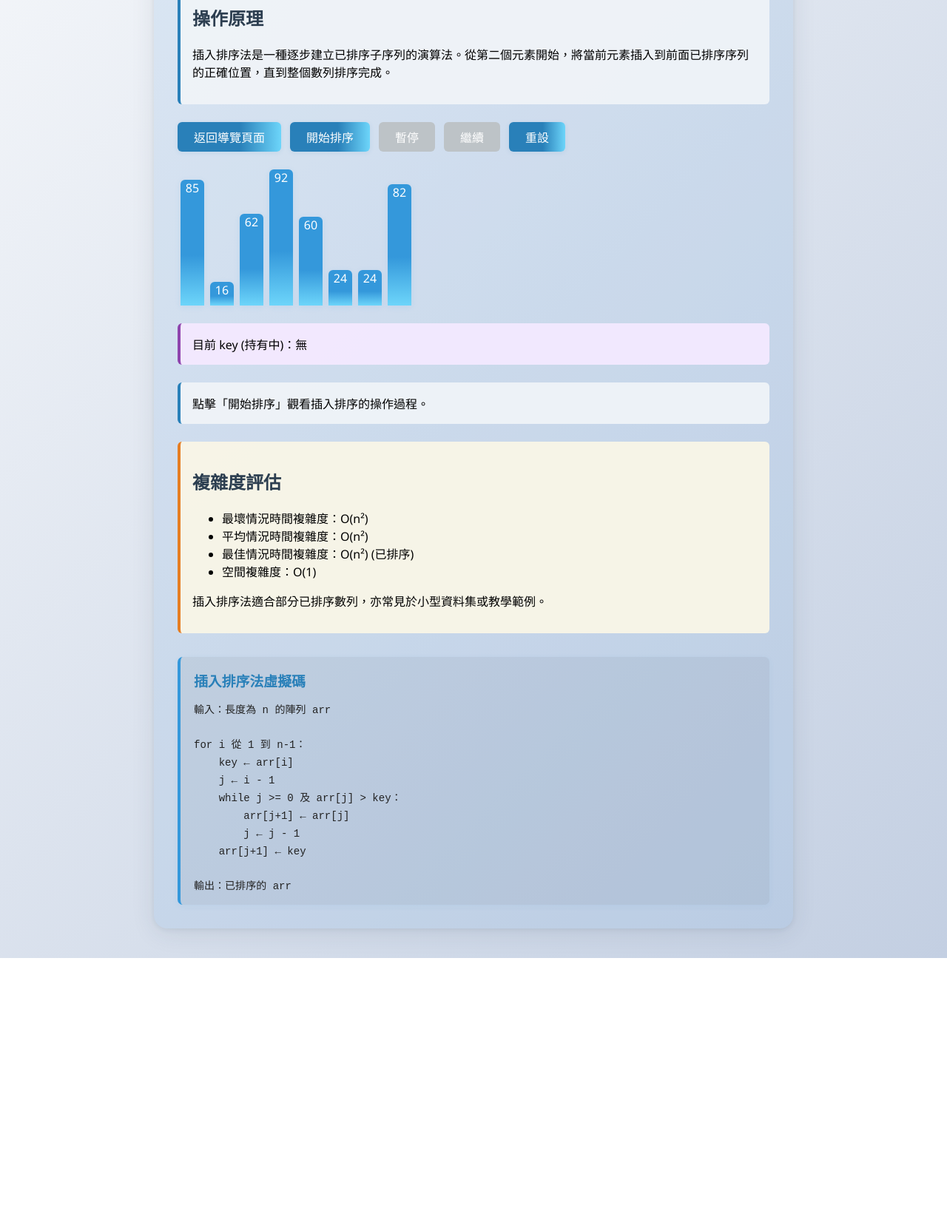
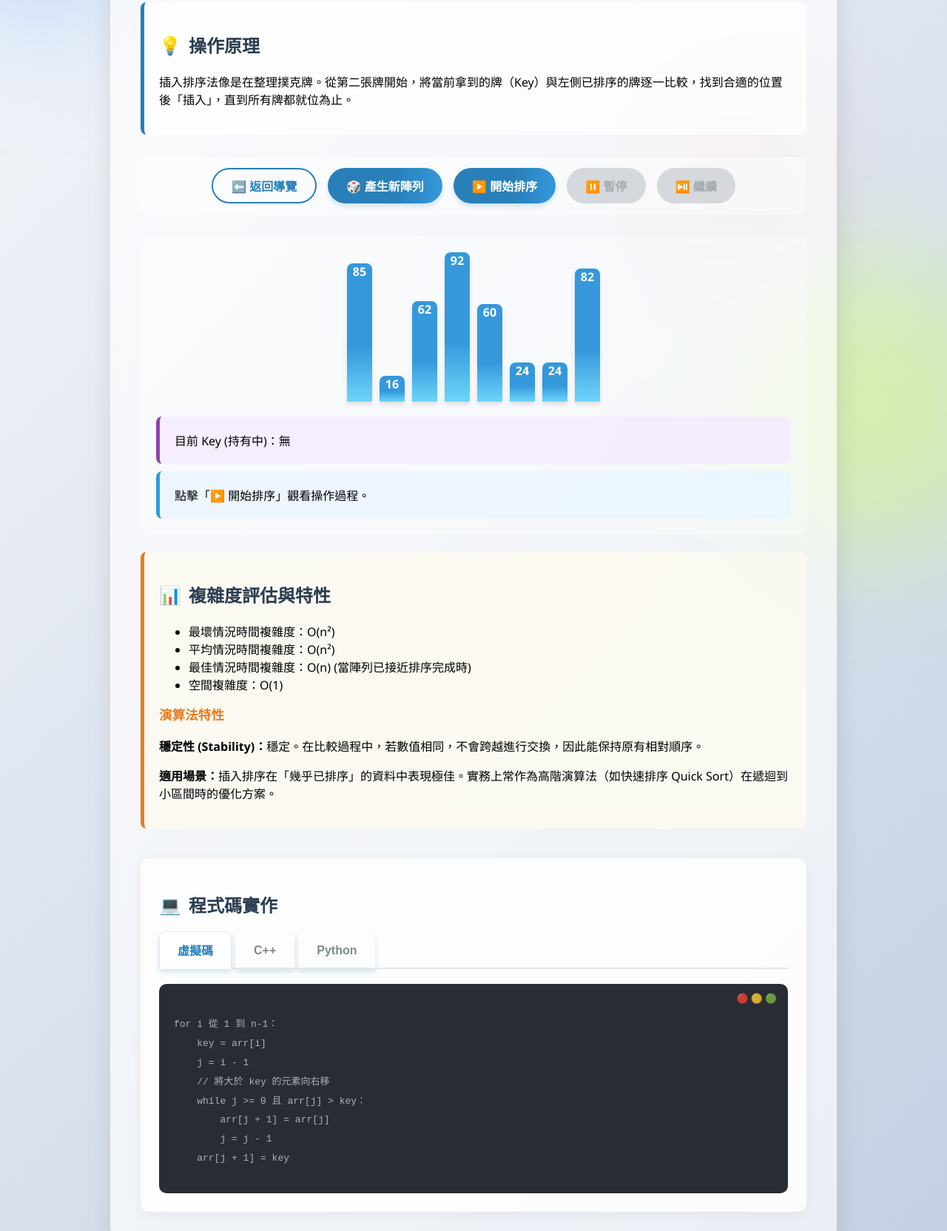
Before and after one commit to chiiily/sort_report, a plain HTML site: page insertion_sort.html in a window 1280 px wide. Shown: the part 201-1865 px from the top of the page at 74% size. Before the commit the page ends 1496 px from the top, so only its background shows below. Drawn offline with Linux system fonts and the light colour scheme.

Commit message:
優化界面與演示動畫

```diff
--- a/insertion_sort.html
+++ b/insertion_sort.html
@@ -4,152 +4,265 @@
     <meta charset="UTF-8">
     <title>插入排序法教學</title>
     <style>
+        :root {
+            --primary-blue: #3498db;
+            --secondary-blue: #2980b9;
+            --orange: #e67e22;
+            --green: #2ecc71;
+            --purple: #8e44ad;
+            --bg-start: #f5f7fa;
+            --bg-end: #c3cfe2;
+            --text-main: #2c3e50;
+            --text-muted: #7f8c8d;
+        }
+
         body {
-            font-family: 'Segoe UI', Arial, sans-serif;
-            background: linear-gradient(135deg, #f5f7fa 0%, #c3cfe2 100%);
+            font-family: 'Segoe UI', 'Microsoft JhengHei', Arial, sans-serif;
+            background: linear-gradient(135deg, var(--bg-start) 0%, var(--bg-end) 100%);
             min-height: 100vh;
             margin: 0;
-            padding: 0;
+            padding: 20px;
+            box-sizing: border-box;
+            position: relative;
+            overflow-x: hidden;
         }
+
+        /* --- 背景裝飾球 --- */
+        .bg-shape {
+            position: fixed;
+            border-radius: 50%;
+            filter: blur(80px);
+            z-index: -1;
+            opacity: 0.5;
+        }
+        .shape1 { width: 300px; height: 300px; background: #a1c4fd; top: -50px; left: -100px; }
+        .shape2 { width: 400px; height: 400px; background: #d4fc79; bottom: -150px; right: -100px; }
+        .shape3 { width: 200px; height: 200px; background: #ff9a9e; top: 40%; right: 15%; opacity: 0.3; }
+
         .container {
-            max-width: 800px;
+            max-width: 900px;
             margin: 40px auto;
-            background: rgba(120, 170, 220, 0.18);
-            border-radius: 18px;
-            box-shadow: 0 6px 32px 0 rgba(44,62,80,0.10), 0 1.5px 6px 0 rgba(44,62,80,0.08);
-            padding: 40px 32px 32px 32px;
+            background: rgba(255, 255, 255, 0.65);
+            backdrop-filter: blur(15px);
+            -webkit-backdrop-filter: blur(15px);
+            border: 1px solid rgba(255, 255, 255, 0.3);
+            border-radius: 20px;
+            box-shadow: 0 15px 35px rgba(0,0,0,0.1);
+            padding: 40px;
         }
-        h1, h2 { color: #2c3e50; }
+
+        h1 {
+            color: var(--text-main);
+            text-align: center;
+            font-size: 2.5em;
+            margin-top: 0;
+            margin-bottom: 30px;
+            position: relative;
+            padding-bottom: 15px;
+        }
+        h1::after {
+            content: '';
+            position: absolute;
+            bottom: 0; left: 50%; transform: translateX(-50%);
+            width: 100px; height: 4px;
+            background: linear-gradient(90deg, var(--primary-blue), var(--secondary-blue));
+            border-radius: 2px;
+        }
+
+        h2 { color: var(--text-main); display: flex; align-items: center; gap: 10px; }
+
         .array-bar {
             display: inline-block;
-            width: 32px;
-            margin: 0 4px;
-            background: linear-gradient(180deg, #3498db 60%, #6dd5fa 100%);
+            width: 34px;
+            margin: 0 5px;
+            background: linear-gradient(180deg, var(--primary-blue) 60%, #6dd5fa 100%);
             color: #fff;
             text-align: center;
-            border-radius: 6px 6px 0 0;
+            font-weight: bold;
+            border-radius: 8px 8px 0 0;
             transition: background 0.3s, box-shadow 0.3s;
             vertical-align: bottom;
-            box-shadow: 0 2px 8px 0 rgba(52,152,219,0.10);
+            box-shadow: 0 4px 6px rgba(0,0,0,0.1);
         }
         .array-bar.active {
-            background: linear-gradient(180deg, #e67e22 60%, #f9d423 100%);
-            box-shadow: 0 4px 16px 0 rgba(230,126,34,0.15);
+            background: linear-gradient(180deg, var(--orange) 60%, #f9d423 100%);
+            box-shadow: 0 4px 6px rgba(0,0,0,0.1);
         }
         .array-bar.sorted {
-            background: linear-gradient(180deg, #2ecc71 60%, #a8ff78 100%);
-            box-shadow: 0 4px 16px 0 rgba(46,204,113,0.12);
+            background: linear-gradient(180deg, var(--green) 60%, #a8ff78 100%);
+            box-shadow: 0 4px 6px rgba(46,204,113,0.2);
         }
+
         .controls {
-            margin: 24px 0;
+            margin: 30px 0;
             display: flex;
             flex-wrap: wrap;
-            gap: 12px;
+            gap: 15px;
+            justify-content: center;
+            background: rgba(255,255,255,0.4);
+            padding: 15px;
+            border-radius: 10px;
         }
         button {
-            padding: 8px 22px;
+            padding: 10px 25px;
             font-size: 16px;
             border: none;
-            border-radius: 6px;
-            background: linear-gradient(90deg, #2980b9 60%, #6dd5fa 100%);
+            border-radius: 25px;
+            background: linear-gradient(90deg, var(--secondary-blue) 60%, var(--primary-blue) 100%);
             color: #fff;
             cursor: pointer;
-            box-shadow: 0 1.5px 6px 0 rgba(41,128,185,0.10);
-            transition: background 0.2s, box-shadow 0.2s;
+            box-shadow: 0 4px 6px rgba(41,128,185,0.2);
+            transition: all 0.3s ease;
+            font-weight: 600;
         }
-        button:disabled {
-            background: #bdc3c7;
-            cursor: not-allowed;
-            box-shadow: none;
+        button:hover:not(:disabled) {
+            transform: translateY(-2px);
+            box-shadow: 0 6px 12px rgba(41,128,185,0.3);
         }
+        button:disabled { background: #d5d8dc; cursor: not-allowed; color: #a6acaf; box-shadow: none; }
+
+        .back-btn { background: transparent; color: var(--secondary-blue); border: 2px solid var(--secondary-blue); box-shadow: none; }
+
         .explanation {
-            background: rgba(240,244,248,0.95);
-            border-left: 4px solid #2980b9;
-            padding: 16px;
+            background: rgba(255,255,255,0.7);
+            border-left: 5px solid var(--secondary-blue);
+            padding: 20px;
             margin: 24px 0;
-            border-radius: 6px;
+            border-radius: 8px;
         }
         .complexity {
-            background: rgba(249,246,231,0.95);
-            border-left: 4px solid #e67e22;
-            padding: 16px;
-            border-radius: 6px;
+            background: rgba(253, 251, 241, 0.8);
+            border-left: 5px solid var(--orange);
+            padding: 20px;
+            border-radius: 8px;
         }
-        .pseudocode-block {
-            background: rgba(44,62,80,0.07);
-            border-left: 4px solid #3498db;
-            padding: 18px 18px 12px 18px;
-            margin: 32px 0 0 0;
-            border-radius: 7px;
-            font-family: 'Consolas', 'Menlo', 'Monaco', 'Courier New', monospace;
-            box-shadow: 0 2px 8px 0 rgba(52,152,219,0.06);
+
+        /* --- 程式碼標籤頁與動畫 --- */
+        .code-section {
+            margin-top: 40px;
+            background: rgba(255,255,255,0.8);
+            padding: 25px;
+            border-radius: 12px;
+            box-shadow: 0 4px 15px rgba(0,0,0,0.05);
         }
-        .pseudocode-block h2 {
-            margin-top: 0;
-            color: #2980b9;
-            font-size: 1.18em;
+        .tabs { display: flex; border-bottom: 2px solid #e5e8e8; margin-bottom: 20px; gap: 5px; }
+        .tab-btn {
+            background: transparent; color: var(--text-muted);
+            border: 1px solid transparent; border-bottom: none;
+            padding: 12px 24px; font-weight: 600; cursor: pointer;
+            transition: all 0.3s; border-radius: 8px 8px 0 0;
+            margin-bottom: -2px;
         }
-        .pseudocode-block pre {
-            margin: 0;
-            background: none;
-            font-size: 1.08em;
-            color: #222;
-            line-height: 1.7;
-            overflow-x: auto;
-        }
-        .pseudocode-block code {
-            background: none;
-            padding: 0;
+        .tab-btn.active { color: var(--secondary-blue); background: #fff; border-color: #e5e8e8; border-bottom: 2px solid #fff; }
+
+        .tab-content { display: none; background: #282c34; border-radius: 10px; padding: 20px; position: relative; }
+        .tab-content.active { display: block; animation: fadeIn 0.5s ease; }
+        .tab-content::before { content: '🔴 🟡 🟢'; position: absolute; top: 10px; right: 15px; font-size: 0.8em; opacity: 0.8; }
+        .tab-content pre { margin-top: 20px; color: #abb2bf; font-family: 'Consolas', monospace; line-height: 1.6; overflow-x: auto; }
+
+        @keyframes fadeIn {
+            from { opacity: 0; transform: translateY(10px); }
+            to { opacity: 1; transform: translateY(0); }
         }
     </style>
 </head>
 <body>
+    <div class="bg-shape shape1"></div>
+    <div class="bg-shape shape2"></div>
+    <div class="bg-shape shape3"></div>
+
 <div class="container">
-    <h1>插入排序法（Insertion Sort）教學</h1>
+    <h1>插入排序法（Insertion Sort）</h1>
+
     <div class="explanation">
-        <h2>操作原理</h2>
-        <p>插入排序法是一種逐步建立已排序子序列的演算法。從第二個元素開始，將當前元素插入到前面已排序序列的正確位置，直到整個數列排序完成。</p>
+        <h2><span>💡</span> 操作原理</h2>
+        <p>插入排序法像是在整理撲克牌。從第二張牌開始，將當前拿到的牌（Key）與左側已排序的牌逐一比較，找到合適的位置後「插入」，直到所有牌都就位為止。</p>
     </div>
+
     <div class="controls">
-        <button onclick="window.location.href='index.html'">返回導覽頁面</button>
-        <button id="startBtn">開始排序</button>
-        <button id="pauseBtn">暫停</button>
-        <button id="resumeBtn">繼續</button>
-        <button id="resetBtn">重設</button>
+        <button class="back-btn" onclick="window.location.href='index.html'">⬅️ 返回導覽</button>
+        <button id="resetBtn">🎲 產生新陣列</button>
+        <button id="startBtn">▶️ 開始排序</button>
+        <button id="pauseBtn">⏸️ 暫停</button>
+        <button id="resumeBtn">⏯️ 繼續</button>
     </div>
-    <div id="arrayContainer" style="margin-bottom: 24px;"></div>
-    <div id="keyInfo" class="explanation" style="background: rgba(244, 233, 255, 0.95); border-left: 4px solid #8e44ad;">目前 key (持有中)：<span id="keyValue">無</span></div>
-    <div id="stepInfo" class="explanation"></div>
+
+    <div style="background: rgba(255,255,255,0.3); padding: 20px; border-radius: 12px; border: 1px solid rgba(255,255,255,0.2); text-align: center; margin-bottom: 24px;">
+        <div id="arrayContainer" style="margin-bottom: 20px; min-height: 200px; display: flex; justify-content: center; align-items: flex-end;"></div>
+
+        <div id="keyInfo" class="explanation" style="margin: 0 0 10px 0; border-left: 5px solid var(--purple); background: rgba(245, 235, 255, 0.9); text-align: left;">
+            目前 Key (持有中)：<span id="keyValue">無</span>
+        </div>
+
+        <div id="stepInfo" class="explanation" style="margin: 0; border-left: 5px solid var(--primary-blue); background: rgba(235, 245, 255, 0.9); text-align: left;">
+            點擊「開始排序」觀看操作過程。
+        </div>
+    </div>
+
     <div class="complexity">
-        <h2>複雜度評估</h2>
+        <h2><span>📊</span> 複雜度評估與特性</h2>
         <ul>
             <li>最壞情況時間複雜度：O(n²)</li>
             <li>平均情況時間複雜度：O(n²)</li>
-            <li>最佳情況時間複雜度：O(n²) (已排序)
-</li>
+            <li>最佳情況時間複雜度：O(n) (當陣列已接近排序完成時)</li>
             <li>空間複雜度：O(1)</li>
         </ul>
-        <p>插入排序法適合部分已排序數列，亦常見於小型資料集或教學範例。</p>
+        <h3 style="color: var(--orange); font-size: 1.1em; margin-top: 15px;">演算法特性</h3>
+        <p><strong>穩定性 (Stability)：</strong>穩定。在比較過程中，若數值相同，不會跨越進行交換，因此能保持原有相對順序。</p>
+        <p><strong>適用場景：</strong>插入排序在「幾乎已排序」的資料中表現極佳。實務上常作為高階演算法（如快速排序 Quick Sort）在遞迴到小區間時的優化方案。</p>
     </div>
-    <div class="pseudocode-block">
-        <h2>插入排序法虛擬碼</h2>
-        <pre><code>輸入：長度為 n 的陣列 arr
 
-for i 從 1 到 n-1：
-    key ← arr[i]
-    j ← i - 1
-    while j >= 0 及 arr[j] > key：
-        arr[j+1] ← arr[j]
-        j ← j - 1
-    arr[j+1] ← key
+    <div class="code-section">
+        <h2><span>💻</span> 程式碼實作</h2>
+        <div class="tabs">
+            <button class="tab-btn active" onclick="openTab(event, 'Pseudo')">虛擬碼</button>
+            <button class="tab-btn" onclick="openTab(event, 'Cpp')">C++</button>
+            <button class="tab-btn" onclick="openTab(event, 'Python')">Python</button>
+        </div>
 
-輸出：已排序的 arr
-</code></pre>
+        <div id="Pseudo" class="tab-content active">
+<pre><code>for i 從 1 到 n-1：
+    key = arr[i]
+    j = i - 1
+    // 將大於 key 的元素向右移
+    while j >= 0 且 arr[j] > key：
+        arr[j + 1] = arr[j]
+        j = j - 1
+    arr[j + 1] = key</code></pre>
+        </div>
+
+        <div id="Cpp" class="tab-content">
+<pre><code>void insertionSort(int arr[], int n) {
+    for (int i = 1; i < n; i++) {
+        int key = arr[i];
+        int j = i - 1;
+        while (j >= 0 && arr[j] > key) {
+            arr[j + 1] = arr[j];
+            j--;
+        }
+        arr[j + 1] = key;
+    }
+}</code></pre>
+        </div>
+
+        <div id="Python" class="tab-content">
+<pre><code>def insertion_sort(arr):
+    for i in range(1, len(arr)):
+        key = arr[i]
+        j = i - 1
+        while j >= 0 and arr[j] > key:
+            arr[j + 1] = arr[j]
+            j -= 1
+        arr[j + 1] = key
+    return arr</code></pre>
+        </div>
     </div>
 </div>
+
 <script>
 const arrayContainer = document.getElementById('arrayContainer');
 const stepInfo = document.getElementById('stepInfo');
+const keyValueElem = document.getElementById('keyValue');
 const startBtn = document.getElementById('startBtn');
 const pauseBtn = document.getElementById('pauseBtn');
 const resumeBtn = document.getElementById('resumeBtn');
@@ -164,9 +277,7 @@ let playTimeout = null;
 
 function randomArray(size = 8, min = 10, max = 99) {
     const arr = [];
-    for (let i = 0; i < size; i++) {
-        arr.push(Math.floor(Math.random() * (max - min + 1)) + min);
-    }
+    for (let i = 0; i < size; i++) arr.push(Math.floor(Math.random() * (max - min + 1)) + min);
     return arr;
 }
 
@@ -175,7 +286,7 @@ function renderArray(arr, highlight = [], sortedIdx = []) {
     arr.forEach((num, idx) => {
         const bar = document.createElement('div');
         bar.className = 'array-bar';
-        bar.style.height = (num * 2) + 'px';
+        bar.style.height = (num * 2.2) + 'px';
         bar.textContent = num;
         if (highlight.includes(idx)) bar.classList.add('active');
         if (sortedIdx.includes(idx)) bar.classList.add('sorted');
@@ -190,71 +301,63 @@ function recordStep(arr, i, j, keyValue, shifting, sortedIdx) {
 function insertionSortSteps(arr) {
     steps = [];
     let n = arr.length;
-    let sortedIdx = [];
     let tempArr = arr.slice();
+
     for (let i = 1; i < n; i++) {
         let key = tempArr[i];
         let j = i - 1;
-        // 初始檢查，key 握在手上，尚未移動
-        recordStep(tempArr, i, j, key, false, sortedIdx);
+
+        recordStep(tempArr, i, j, key, false, []);
+
         while (j >= 0 && tempArr[j] > key) {
-            // 視覺上仍未執行實際移動（不出現 duplicate 的錯覺），在此期間不顯示已排序
-            recordStep(tempArr, i, j, key, true, []);
+            recordStep(tempArr, i, j, key, true, []); // 維持空陣列
             tempArr[j + 1] = tempArr[j];
             j--;
         }
         tempArr[j + 1] = key;
-        recordStep(tempArr, i, j, null, false, sortedIdx);
+
+        recordStep(tempArr, i, j, key, false, []);
     }
-    // 排序完成後，所有元素標記為已排序
-    sortedIdx = Array.from({length: n}, (_, i) => i);
-    recordStep(tempArr, -1, -1, null, false, sortedIdx);
+
+    let allSorted = Array.from({length: n}, (_, k) => k);
+    recordStep(tempArr, -1, -1, null, false, allSorted);
 }
 
 function showStep(step) {
     let highlight = [];
+    // 只有當不是最後一步（step.i >= 0）時，才顯示當前比較的橘色高亮
     if (step.i >= 0) highlight.push(step.i);
-    if (step.j >= 0 && !highlight.includes(step.j)) highlight.push(step.j);
+    if (step.j >= 0) highlight.push(step.j);
+
+    // 渲染長條圖
     renderArray(step.arr, highlight, step.sortedIdx);
 
-    const keyValueElem = document.getElementById('keyValue');
-    if (step.keyValue !== null) {
-        keyValueElem.textContent = step.keyValue;
+    keyValueElem.textContent = step.keyValue !== null ? step.keyValue : "無";
+
+    if (step.i >= 0) {
+        if (step.shifting) {
+            stepInfo.innerHTML = `正在將大於 Key 的元素 <b>${step.arr[step.j]}</b> 向右移動。`;
+        } else {
+            stepInfo.innerHTML = `找到正確位置，將 Key (<b>${step.keyValue}</b>) 插入。`;
+        }
     } else {
-        keyValueElem.textContent = '無';
-    }
-
-    if (step.i >= 0 && step.j >= 0) {
-        if (step.shifting) {
-            stepInfo.innerHTML = `目前手上 key = <b>${step.keyValue}</b>。正在比較和右移第 <b>${step.j + 1}</b> 個元素（值 <b>${step.arr[step.j]}</b>）。`;
-        } else {
-            stepInfo.innerHTML = `插入第 <b>${step.i + 1}</b> 個元素（key = <b>${step.keyValue}</b>）：與第 <b>${step.j + 1}</b> 個元素比較。`;
-        }
-    } else if (step.i >= 0) {
-        stepInfo.innerHTML = '本輪插入完成。';
-    } else {
-        stepInfo.innerHTML = '排序完成！';
+        // ✅ 當 step.i 為 -1 時，代表進入最後一步，此時 renderArray 會根據 allSorted 變綠
+        stepInfo.innerHTML = '✨ 排序完成！所有元素已確定最終位置。 ✨';
     }
 }
 
 function playSteps() {
     if (paused) return;
     if (currentStep >= steps.length) {
-        sorting = false;
-        startBtn.disabled = false;
-        pauseBtn.disabled = true;
-        resumeBtn.disabled = true;
-        stepInfo.innerHTML = '排序完成！';
-        renderArray(steps[steps.length - 1].arr, [], steps[steps.length - 1].sortedIdx);
+        sorting = false; startBtn.disabled = false; resetBtn.disabled = false;
+        pauseBtn.disabled = true; resumeBtn.disabled = true;
         return;
     }
-    sorting = true;
-    startBtn.disabled = true;
-    pauseBtn.disabled = false;
-    resumeBtn.disabled = true;
+    sorting = true; startBtn.disabled = true; resetBtn.disabled = true;
+    pauseBtn.disabled = false; resumeBtn.disabled = true;
     showStep(steps[currentStep]);
     currentStep++;
-    playTimeout = setTimeout(playSteps, 900);
+    playTimeout = setTimeout(playSteps, 800);
 }
 
 function reset() {
@@ -262,46 +365,27 @@ function reset() {
     insertionSortSteps(array);
     currentStep = 0;
     renderArray(array);
-    stepInfo.innerHTML = '點擊「開始排序」觀看插入排序的操作過程。';
-    startBtn.disabled = false;
-    pauseBtn.disabled = true;
-    resumeBtn.disabled = true;
-    paused = false;
-    sorting = false;
+    keyValueElem.textContent = "無";
+    stepInfo.innerHTML = '點擊「▶️ 開始排序」觀看操作過程。';
+    startBtn.disabled = false; resetBtn.disabled = false;
+    pauseBtn.disabled = true; resumeBtn.disabled = true;
+    paused = false; sorting = false;
     if (playTimeout) clearTimeout(playTimeout);
 }
 
-startBtn.onclick = function() {
-    if (!sorting) {
-        currentStep = 0;
-        paused = false;
-        playSteps();
-    }
-};
+function openTab(evt, langName) {
+    const tabContents = document.getElementsByClassName("tab-content");
+    for (let i = 0; i < tabContents.length; i++) tabContents[i].classList.remove("active");
+    const tabBtns = document.getElementsByClassName("tab-btn");
+    for (let i = 0; i < tabBtns.length; i++) tabBtns[i].classList.remove("active");
+    document.getElementById(langName).classList.add("active");
+    evt.currentTarget.classList.add("active");
+}
 
-pauseBtn.onclick = function() {
-    if (sorting && !paused) {
-        paused = true;
-        pauseBtn.disabled = true;
-        resumeBtn.disabled = false;
-        if (playTimeout) clearTimeout(playTimeout);
-    }
-};
-
-resumeBtn.onclick = function() {
-    if (sorting && paused) {
-        paused = false;
-        pauseBtn.disabled = false;
-        resumeBtn.disabled = true;
-        playSteps();
-    }
-};
-
-resetBtn.onclick = function() {
-    if (!sorting || paused) {
-        reset();
-    }
-};
+startBtn.onclick = () => { if(!sorting){ currentStep = 0; paused = false; playSteps(); }};
+pauseBtn.onclick = () => { if(sorting && !paused){ paused = true; pauseBtn.disabled = true; resumeBtn.disabled = false; if(playTimeout) clearTimeout(playTimeout); }};
+resumeBtn.onclick = () => { if(sorting && paused){ paused = false; pauseBtn.disabled = false; resumeBtn.disabled = true; playSteps(); }};
+resetBtn.onclick = () => { if(!sorting || paused) reset(); };
 
 reset();
 </script>
```
